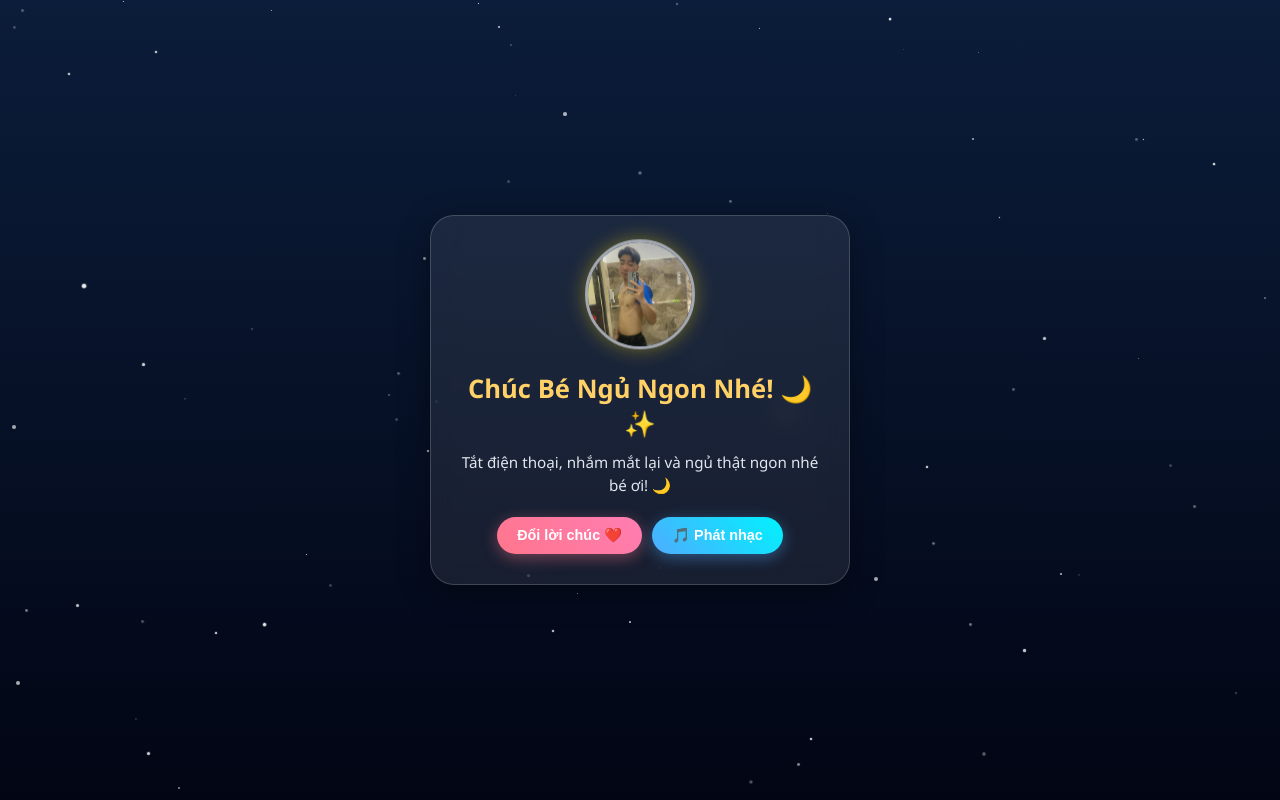
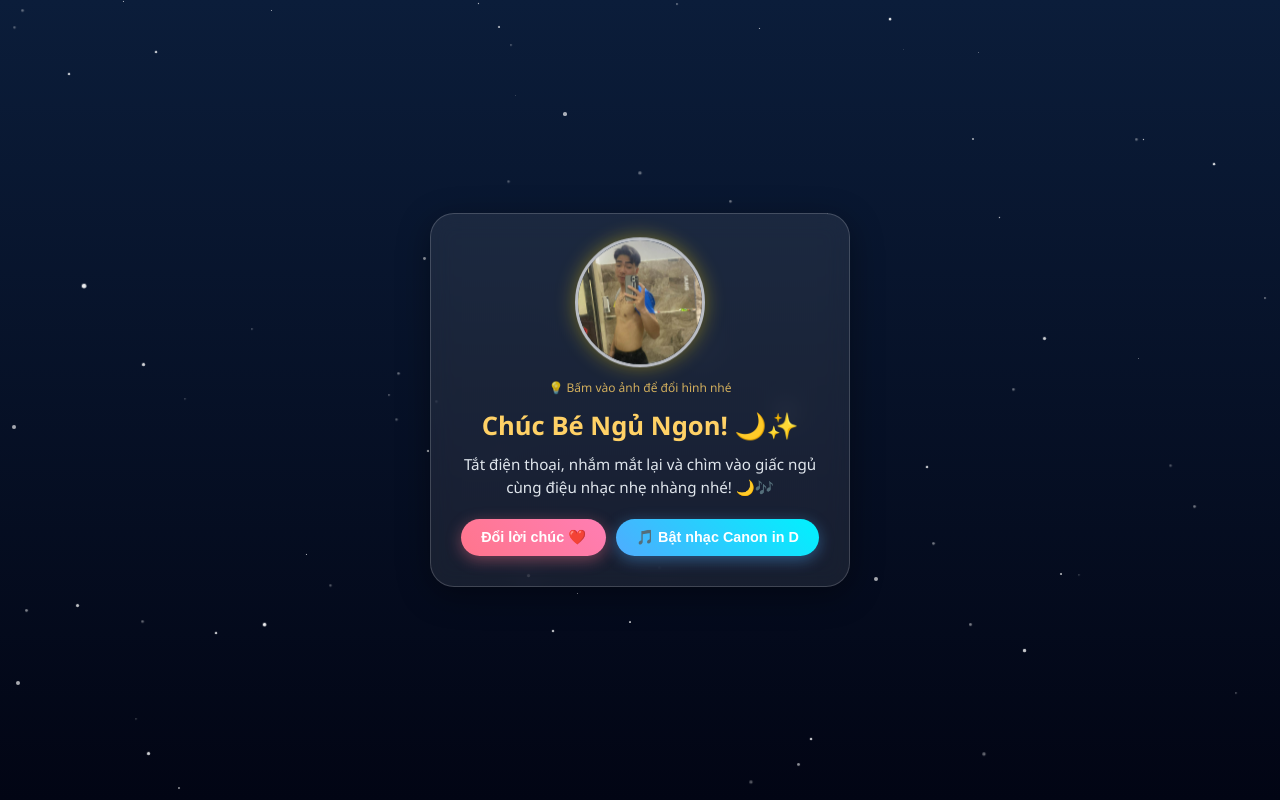
Before and after one commit to tungbi645-lang/hoang-ngu-ngon-, a plain HTML site: page index.html in a window 1280 px wide. Both pictures are taken after a click on the button "Đổi lời chúc ❤️". Drawn offline with Linux system fonts and the light colour scheme.

Commit message:
Update index.html

```diff
--- a/index.html
+++ b/index.html
@@ -3,7 +3,7 @@
 <head>
     <meta charset="UTF-8">
     <meta name="viewport" content="width=device-width, initial-scale=1.0">
-    <title>Chúc Ngủ Ngon! 🌙</title>
+    <title>Chúc Ngủ Ngon! 🌙✨</title>
     <style>
         * {
             margin: 0;
@@ -23,7 +23,7 @@
             position: relative;
         }
 
-        /* Hiệu ứng bầu trời sao */
+        /* Bầu trời sao */
         .star {
             position: absolute;
             background-color: #fff;
@@ -36,7 +36,7 @@
             50% { opacity: 1; transform: scale(1.2); }
         }
 
-        /* Card chúc ngủ ngon */
+        /* Card thiệp chúc */
         .card {
             background: rgba(255, 255, 255, 0.08);
             backdrop-filter: blur(12px);
@@ -48,27 +48,38 @@
             width: 90%;
             box-shadow: 0 8px 32px 0 rgba(0, 0, 0, 0.37);
             z-index: 10;
-            animation: fadeIn 2s ease-in-out;
+            animation: fadeIn 1.5s ease-in-out;
             max-height: 90vh;
             overflow-y: auto;
         }
 
-        /* Khung chứa ảnh */
+        /* Khung hiển thị ảnh */
         .photo-container {
-            width: 110px;
-            height: 110px;
+            width: 130px;
+            height: 130px;
             margin: 0 auto 15px auto;
             border-radius: 50%;
             overflow: hidden;
-            border: 3px solid rgba(255, 255, 255, 0.6);
+            border: 3px solid rgba(255, 255, 255, 0.7);
             box-shadow: 0 0 20px rgba(255, 215, 0, 0.4);
             animation: float 3s infinite ease-in-out;
+            cursor: pointer;
+            position: relative;
         }
 
         .photo-container img {
             width: 100%;
             height: 100%;
             object-fit: cover;
+            transition: opacity 0.5s ease;
+        }
+
+        .photo-hint {
+            font-size: 0.75rem;
+            color: #ffd166;
+            margin-top: -10px;
+            margin-bottom: 12px;
+            opacity: 0.8;
         }
 
         @keyframes float {
@@ -131,7 +142,7 @@
 </head>
 <body>
 
-    <!-- Tạo sao ngẫu nhiên bằng JS -->
+    <!-- Tạo bầu trời sao -->
     <script>
         const starCount = 80;
         for (let i = 0; i < starCount; i++) {
@@ -147,42 +158,61 @@
         }
     </script>
 
-    <!-- Nhạc nền Chúc bé ngủ ngon (dùng link nhạc trực tuyến nhẹ nhàng) -->
+    <!-- Nhạc nền Canon in D in C Major (Bản Piano & Violin du dương) -->
     <audio id="bg-music" loop>
-        <source src="https://ia801509.us.archive.org/19/items/LullabyMozart_201603/Lullaby.mp3" type="audio/mp3">
+        <source src="https://ia800501.us.archive.org/32/items/PachelbelCanonInD_201703/Pachelbel%20-%20Canon%20in%20D.mp3" type="audio/mp3">
     </audio>
 
     <div class="card">
-        <!-- PHẦN ẢNH: Đã điền tên file ảnh từ màn hình của bạn -->
-        <div class="photo-container">
-            <img src="9d0b6a53-3bb2-4f3d-bfff-c50c0ce26924.jpg" alt="Ảnh kỷ niệm">
+        <!-- Khung chứa ảnh (Bấm vào ảnh để chuyển giữa 2 ảnh) -->
+        <div class="photo-container" onclick="nextPhoto()">
+            <img id="avatar" src="9d0b6a53-3bb2-4f3d-bfff-c50c0ce26924.jpg" alt="Ảnh kỷ niệm">
         </div>
+        <div class="photo-hint">💡 Bấm vào ảnh để đổi hình nhé</div>
 
-        <h1>Chúc Bé Ngủ Ngon Nhé! 🌙✨</h1>
+        <h1>Chúc Bé Ngủ Ngon! 🌙✨</h1>
         <p id="wish-text">
             Một ngày dài mệt mỏi trôi qua rồi, hãy gác lại mọi phiền muộn và chìm vào giấc ngủ thật sâu nhé.
-            Chúc cậu có những giấc mơ thật đẹp và bình yên! 😴💤
+            Chúc cậu có những giấc mơ thật đẹp cùng giai điệu Canon in D! 🎶💤
         </p>
 
         <div class="btn-group">
             <button class="btn" onclick="changeWish()">Đổi lời chúc ❤️</button>
-            <button class="btn btn-music" id="music-btn" onclick="toggleMusic()">🎵 Phát nhạc</button>
+            <button class="btn btn-music" id="music-btn" onclick="toggleMusic()">🎵 Bật nhạc Canon in D</button>
         </div>
     </div>
 
     <script>
+        // Danh sách 2 ảnh trong repo của bạn
+        const images = [
+            "9d0b6a53-3bb2-4f3d-bfff-c50c0ce26924.jpg",
+            "715507807_2509813239448736_880324974220"
+        ];
+        let currentImgIndex = 0;
+
+        function nextPhoto() {
+            currentImgIndex = (currentImgIndex + 1) % images.length;
+            const imgEl = document.getElementById('avatar');
+            imgEl.style.opacity = '0';
+            setTimeout(() => {
+                imgEl.src = images[currentImgIndex];
+                imgEl.style.opacity = '1';
+            }, 300);
+        }
+
+        // Đổi câu chúc ngẫu nhiên
         function changeWish() {
             const wishes = [
                 "Mong cậu ngủ thật ngon và ngày mai thức dậy tràn đầy năng lượng! 🌟",
                 "Đừng thức khuya nữa nha, mau gấp chăn đi ngủ thôi nào! 🛌",
-                "Gửi tặng cậu cả bầu trời sao ngọt ngào và giấc mơ đẹp nhất! ✨💖",
-                "Tắt điện thoại, nhắm mắt lại và ngủ thật ngon nhé bé ơi! 🌙"
+                "Gửi tặng cậu cả bầu trời sao ngọt ngào và giấc mơ bình yên nhất! ✨💖",
+                "Tắt điện thoại, nhắm mắt lại và chìm vào giấc ngủ cùng điệu nhạc nhẹ nhàng nhé! 🌙🎶"
             ];
             const randomWish = wishes[Math.floor(Math.random() * wishes.length)];
             document.getElementById('wish-text').innerText = randomWish;
         }
 
-        // Xử lý bật tắt nhạc nền
+        // Xử lý nhạc nền Canon in D
         const music = document.getElementById('bg-music');
         const musicBtn = document.getElementById('music-btn');
         let isPlaying = false;
@@ -190,7 +220,7 @@
         function toggleMusic() {
             if (isPlaying) {
                 music.pause();
-                musicBtn.innerText = "🎵 Phát nhạc";
+                musicBtn.innerText = "🎵 Bật nhạc Canon in D";
                 musicBtn.style.background = "linear-gradient(45deg, #4facfe, #00f2fe)";
             } else {
                 music.play().then(() => {
@@ -198,7 +228,7 @@
                     musicBtn.innerText = "🔇 Tắt nhạc";
                     musicBtn.style.background = "linear-gradient(45deg, #ff9966, #ff5e62)";
                 }).catch(e => {
-                    alert("Trình duyệt chặn phát nhạc tự động, bạn hãy bấm lại lần nữa nhé!");
+                    alert("Bạn hãy bấm lại nút một lần nữa để phát nhạc nhé!");
                 });
             }
             isPlaying = !isPlaying;
```
